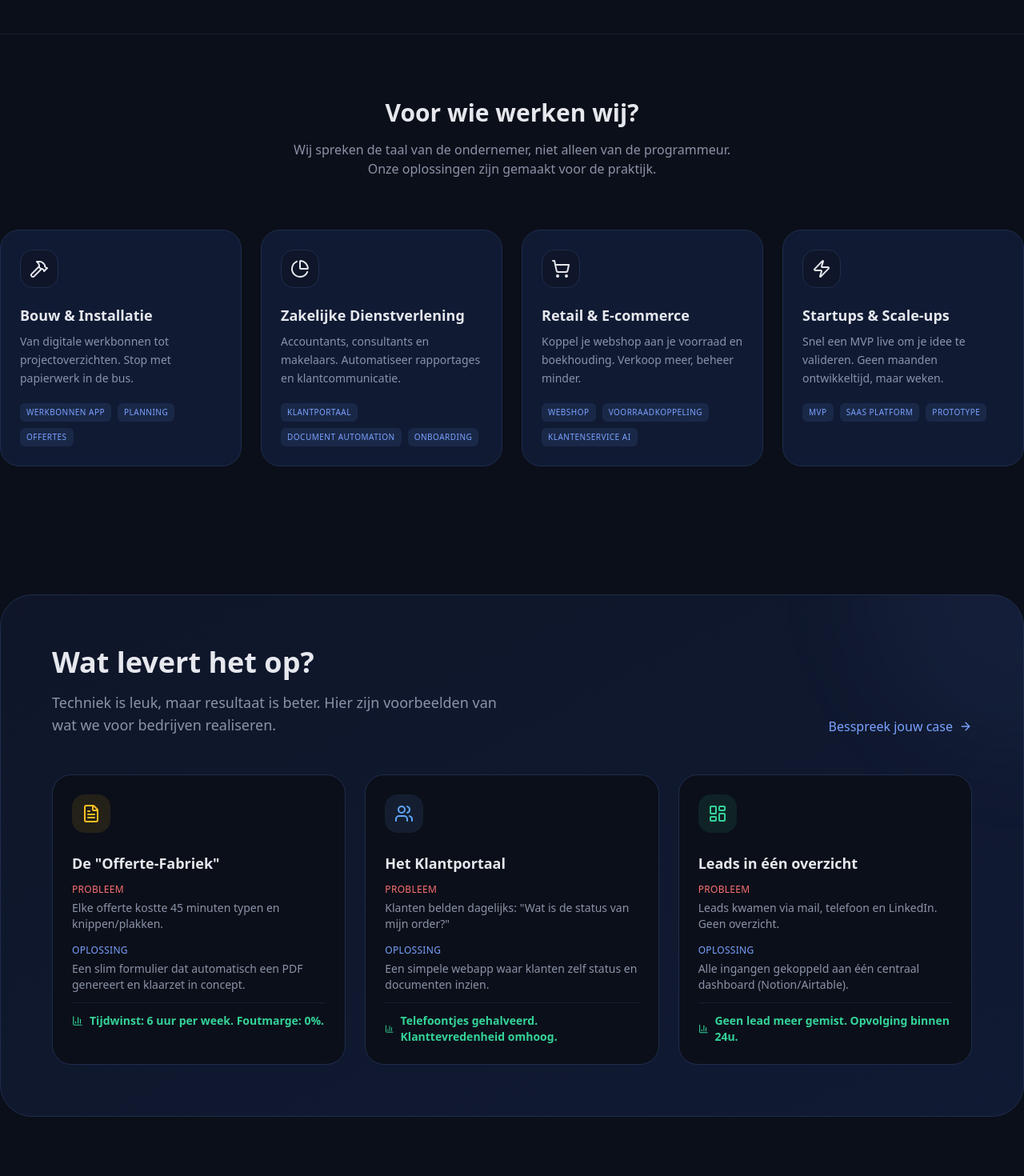
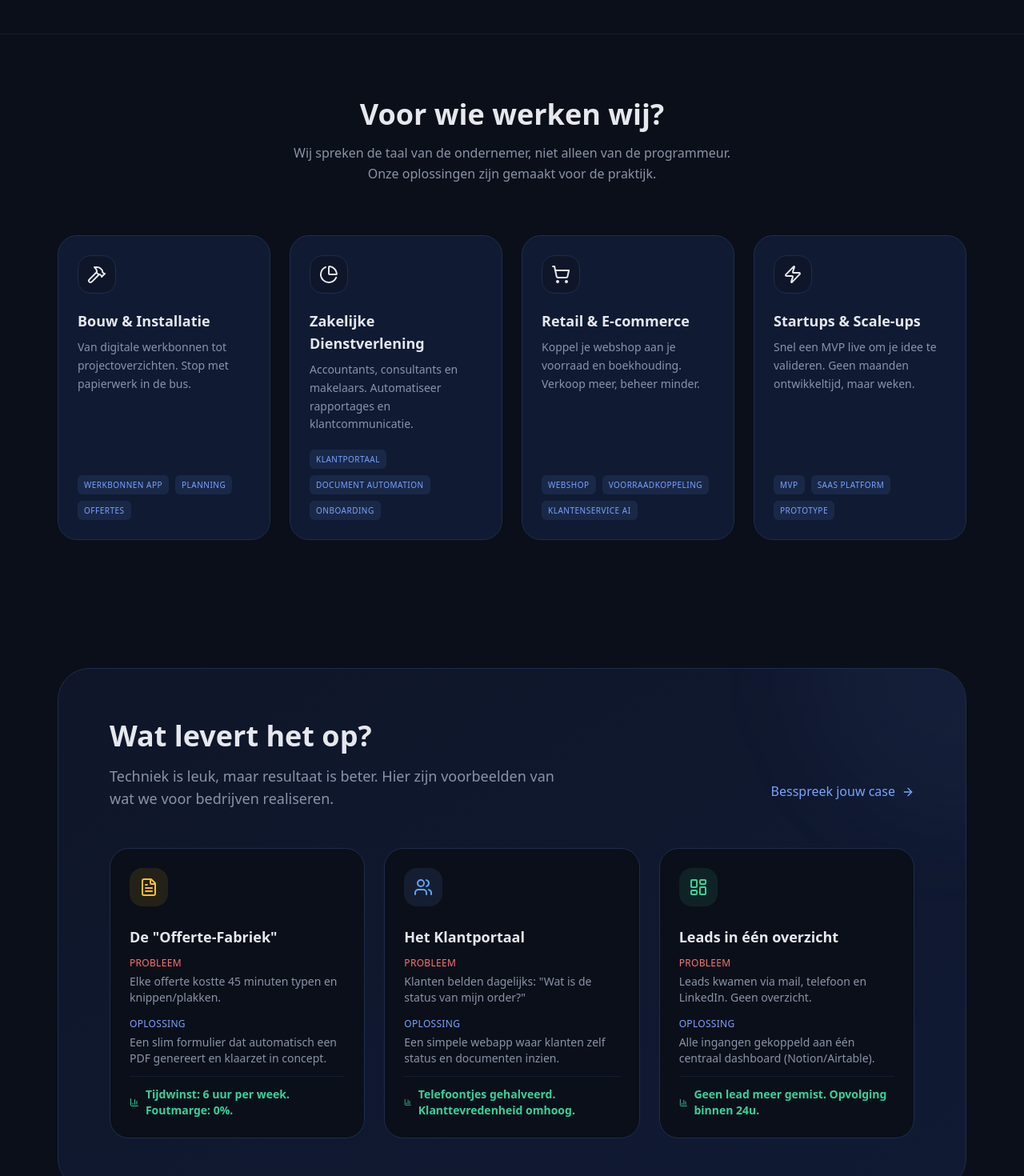
Before and after one commit to jarvix-dev/jarvix-business-website, a React (Vite) app: page / in a window 1280 px wide. Shown: the part 780-2250 px from the top of the page at 80% size. Built offline with nearby package versions, Linux system fonts and the light colour scheme.

Commit message:
[UI] Pixel-Perfect Refactor: Fluid typography, Container padding fix, Touch targets, Overflow safety

```diff
--- a/src/index.css
+++ b/src/index.css
@@ -3,4 +3,26 @@
 @tailwind utilities;
 
 :root { color-scheme: dark; }
-body { background: #0b0f19; color: #e6e8ee; }
+
+/* Global overflow safety and base font settings */
+body {
+  background: #0b0f19;
+  color: #e6e8ee;
+  overflow-x: hidden;
+  font-family: system-ui, -apple-system, sans-serif;
+  line-height: 1.6; /* 1.4-1.6 requested */
+  -webkit-font-smoothing: antialiased;
+}
+
+/* Ensure images never overflow their container */
+img, video, svg {
+  max-width: 100%;
+  height: auto;
+  display: block;
+}
+
+/* Base button styles to ensure min-height/tap-target */
+button, a[role="button"], .btn {
+  min-height: 44px;
+  touch-action: manipulation;
+}
--- a/src/pages/Home.tsx
+++ b/src/pages/Home.tsx
@@ -139,7 +139,7 @@ export default function Home() {
         className="relative pt-24 pb-32 overflow-hidden"
         style={{ background: 'radial-gradient(ellipse 80% 50% at 50% -10%, rgba(122,162,255,0.15) 0%, rgba(11,15,25,0) 80%)' }}
       >
-        <div className="container relative z-10 text-center max-w-4xl mx-auto">
+        <div className="container relative z-10 text-center mx-auto">
           <div className="inline-flex items-center gap-2 rounded-full border border-brand/30 bg-brand/10 px-4 py-1.5 text-xs font-medium text-brand mb-8 animate-fade-in-up">
             <span className="relative flex h-2 w-2">
               <span className="animate-ping absolute inline-flex h-full w-full rounded-full bg-brand opacity-75"></span>
@@ -148,7 +148,7 @@ export default function Home() {
             Nu beschikbaar voor nieuwe projecten
           </div>
 
-          <h1 className="text-5xl sm:text-6xl md:text-7xl font-bold tracking-tight text-text mb-6 leading-tight">
+          <h1 className="text-4xl sm:text-5xl md:text-6xl lg:text-7xl font-bold tracking-tight text-text mb-6 leading-tight">
             Software die je bedrijf <br />
             <span className="text-transparent bg-clip-text bg-gradient-to-r from-brand to-brand-strong">
               sneller & slimmer
@@ -163,13 +163,13 @@ export default function Home() {
           <div className="flex flex-col sm:flex-row items-center justify-center gap-4">
             <a
               href="#contact"
-              className="w-full sm:w-auto inline-flex items-center justify-center gap-2 rounded-2xl bg-brand px-8 py-4 text-base font-semibold text-bg hover:bg-brand-strong hover:scale-[1.02] transition-all shadow-lg shadow-brand/20"
+              className="w-full sm:w-auto min-h-[44px] inline-flex items-center justify-center gap-2 rounded-2xl bg-brand px-8 py-4 text-base font-semibold text-bg hover:bg-brand-strong hover:scale-[1.02] transition-all shadow-lg shadow-brand/20"
             >
               Start je project <ArrowRight size={18} />
             </a>
             <a
               href="#diensten"
-              className="w-full sm:w-auto inline-flex items-center justify-center gap-2 rounded-2xl border border-line bg-card/50 backdrop-blur px-8 py-4 text-base font-medium text-text hover:bg-card hover:border-brand/40 transition-all"
+              className="w-full sm:w-auto min-h-[44px] inline-flex items-center justify-center gap-2 rounded-2xl border border-line bg-card/50 backdrop-blur px-8 py-4 text-base font-medium text-text hover:bg-card hover:border-brand/40 transition-all"
             >
               Bekijk diensten
             </a>
@@ -187,9 +187,10 @@ export default function Home() {
       {/* ══════════════════════════════
           VOOR WIE? (DOELGROEPEN)
       ══════════════════════════════ */}
-      <section className="container py-20 border-t border-line/50">
+      <section className="py-20 border-t border-line/50">
+        <div className="container">
           <div className="text-center mb-16">
-          <h2 className="text-3xl font-bold text-text mb-4">Voor wie werken wij?</h2>
+            <h2 className="text-3xl sm:text-4xl font-bold text-text mb-4">Voor wie werken wij?</h2>
             <p className="text-text-muted max-w-xl mx-auto">
               Wij spreken de taal van de ondernemer, niet alleen van de programmeur.
               Onze oplossingen zijn gemaakt voor de praktijk.
@@ -198,13 +199,13 @@ export default function Home() {
 
           <div className="grid grid-cols-1 md:grid-cols-2 lg:grid-cols-4 gap-6">
             {AUDIENCES.map((item, i) => (
-            <div key={i} className="group rounded-3xl border border-line bg-card p-6 hover:border-brand/50 transition-all hover:-translate-y-1">
+              <div key={i} className="group rounded-3xl border border-line bg-card p-6 hover:border-brand/50 transition-all hover:-translate-y-1 h-full flex flex-col">
                 <div className="w-12 h-12 rounded-2xl bg-bg-soft border border-line flex items-center justify-center mb-5 group-hover:scale-110 transition-transform">
                   <item.icon className="text-text" size={24} />
                 </div>
                 <h3 className="text-lg font-semibold text-text mb-2">{item.title}</h3>
-              <p className="text-sm text-text-muted mb-5 leading-relaxed">{item.desc}</p>
-              <div className="flex flex-wrap gap-2">
+                <p className="text-sm text-text-muted mb-5 leading-relaxed flex-grow">{item.desc}</p>
+                <div className="flex flex-wrap gap-2 mt-auto">
                   {item.tags.map(tag => (
                     <span key={tag} className="text-[10px] font-medium uppercase tracking-wider text-brand bg-brand/10 px-2 py-1 rounded-md">
                       {tag}
@@ -214,12 +215,14 @@ export default function Home() {
               </div>
             ))}
           </div>
+        </div>
       </section>
 
       {/* ══════════════════════════════
           USE CASES (RESULTATEN)
       ══════════════════════════════ */}
-      <section className="container py-20">
+      <section className="py-20">
+        <div className="container">
           <div className="rounded-[2.5rem] bg-gradient-to-br from-bg-soft to-card border border-line p-8 md:p-16 relative overflow-hidden">
             {/* Decorative background blobs */}
             <div className="absolute top-0 right-0 w-96 h-96 bg-brand/5 rounded-full blur-3xl -translate-y-1/2 translate-x-1/2 pointer-events-none"></div>
@@ -234,20 +237,20 @@ export default function Home() {
                     Techniek is leuk, maar resultaat is beter. Hier zijn voorbeelden van wat we voor bedrijven realiseren.
                   </p>
                 </div>
-              <a href="#contact" className="hidden md:inline-flex items-center gap-2 text-brand font-medium hover:text-brand-strong transition-colors">
+                <a href="#contact" className="hidden md:inline-flex items-center gap-2 text-brand font-medium hover:text-brand-strong transition-colors min-h-[44px]">
                   Besspreek jouw case <ArrowRight size={16} />
                 </a>
               </div>
 
               <div className="grid grid-cols-1 md:grid-cols-3 gap-6">
                 {USE_CASES.map((uc, i) => (
-                <div key={i} className="rounded-3xl bg-bg border border-line p-6 hover:border-brand/30 transition-colors">
+                  <div key={i} className="rounded-3xl bg-bg border border-line p-6 hover:border-brand/30 transition-colors h-full flex flex-col">
                     <div className={`w-12 h-12 rounded-2xl flex items-center justify-center mb-6 ${uc.bg}`}>
                       <uc.icon className={uc.color} size={24} />
                     </div>
                     <h3 className="text-lg font-bold text-text mb-2">{uc.title}</h3>
 
-                  <div className="space-y-3 text-sm">
+                    <div className="space-y-3 text-sm flex-grow">
                       <div>
                         <span className="text-red-400 font-medium text-xs uppercase tracking-wide">Probleem</span>
                         <p className="text-text-muted mt-1">{uc.problem}</p>
@@ -256,7 +259,7 @@ export default function Home() {
                         <span className="text-brand font-medium text-xs uppercase tracking-wide">Oplossing</span>
                         <p className="text-text-muted mt-1">{uc.solution}</p>
                       </div>
-                    <div className="pt-3 border-t border-line/50">
+                      <div className="pt-3 border-t border-line/50 mt-auto">
                         <span className="text-emerald-400 font-bold flex items-center gap-2">
                           <BarChart3 size={14} /> {uc.result}
                         </span>
@@ -267,9 +270,10 @@ export default function Home() {
               </div>
 
               <div className="mt-8 text-center md:hidden">
-              <a href="#contact" className="inline-flex items-center gap-2 text-brand font-medium">
+                <a href="#contact" className="inline-flex items-center gap-2 text-brand font-medium min-h-[44px]">
                   Besspreek jouw case <ArrowRight size={16} />
                 </a>
+              </div>
             </div>
           </div>
         </div>
@@ -278,7 +282,8 @@ export default function Home() {
       {/* ══════════════════════════════
           DIENSTEN (PIJLERS)
       ══════════════════════════════ */}
-      <section id="diensten" className="container py-20">
+      <section id="diensten" className="py-20">
+        <div className="container">
           <div className="text-center mb-16">
             <p className="text-brand font-semibold uppercase tracking-widest text-sm mb-3">Onze Expertise</p>
             <h2 className="text-3xl sm:text-4xl font-bold text-text">Twee specialismen. Één doel.</h2>
@@ -286,7 +291,7 @@ export default function Home() {
 
           <div className="grid grid-cols-1 lg:grid-cols-2 gap-8">
             {/* PIJLER 1: WEBDEVELOPMENT */}
-          <div className="rounded-[2rem] border border-brand/20 bg-card overflow-hidden shadow-soft">
+            <div className="rounded-[2rem] border border-brand/20 bg-card overflow-hidden shadow-soft flex flex-col h-full">
               <div className="p-8 md:p-10 border-b border-line bg-gradient-to-br from-brand/5 to-transparent">
                 <div className="inline-flex items-center gap-2 rounded-lg bg-brand/10 text-brand px-3 py-1.5 text-xs font-bold uppercase tracking-wider mb-6">
                   <Code2 size={14} /> Development
@@ -297,14 +302,14 @@ export default function Home() {
                   maar software die precies doet wat jij nodig hebt.
                 </p>
               </div>
-            <div className="p-8 md:p-10 bg-bg/50">
-              <div className="grid grid-cols-1 sm:grid-cols-2 gap-x-8 gap-y-8">
+              <div className="p-8 md:p-10 bg-bg/50 flex-grow">
+                <div className="grid grid-cols-1 sm:grid-cols-2 gap-x-8 gap-y-8 h-full">
                   {WEB_SERVICES.map((s, i) => (
-                  <div key={i}>
+                    <div key={i} className="flex flex-col">
                       <div className="flex items-center gap-3 mb-2 text-text font-semibold">
                         <s.icon size={18} className="text-brand" /> {s.title}
                       </div>
-                    <p className="text-sm text-text-muted leading-relaxed">{s.desc}</p>
+                      <p className="text-sm text-text-muted leading-relaxed flex-grow">{s.desc}</p>
                     </div>
                   ))}
                 </div>
@@ -312,7 +317,7 @@ export default function Home() {
             </div>
 
             {/* PIJLER 2: AUTOMATISERING */}
-          <div className="rounded-[2rem] border border-amber-500/20 bg-card overflow-hidden shadow-soft">
+            <div className="rounded-[2rem] border border-amber-500/20 bg-card overflow-hidden shadow-soft flex flex-col h-full">
               <div className="p-8 md:p-10 border-b border-line bg-gradient-to-br from-amber-500/5 to-transparent">
                 <div className="inline-flex items-center gap-2 rounded-lg bg-amber-500/10 text-amber-500 px-3 py-1.5 text-xs font-bold uppercase tracking-wider mb-6">
                   <Wrench size={14} /> Automatisering
@@ -323,16 +328,17 @@ export default function Home() {
                   knippen/plakken en tijd overhoudt voor belangrijk werk.
                 </p>
               </div>
-            <div className="p-8 md:p-10 bg-bg/50">
-              <div className="grid grid-cols-1 sm:grid-cols-2 gap-x-8 gap-y-8">
+              <div className="p-8 md:p-10 bg-bg/50 flex-grow">
+                <div className="grid grid-cols-1 sm:grid-cols-2 gap-x-8 gap-y-8 h-full">
                   {AUTO_SERVICES.map((s, i) => (
-                  <div key={i}>
+                    <div key={i} className="flex flex-col">
                       <div className="flex items-center gap-3 mb-2 text-text font-semibold">
                         <s.icon size={18} className="text-amber-500" /> {s.title}
                       </div>
-                    <p className="text-sm text-text-muted leading-relaxed">{s.desc}</p>
+                      <p className="text-sm text-text-muted leading-relaxed flex-grow">{s.desc}</p>
                     </div>
                   ))}
+                </div>
               </div>
             </div>
           </div>
@@ -342,7 +348,8 @@ export default function Home() {
       {/* ══════════════════════════════
           CONTACT
       ══════════════════════════════ */}
-      <section id="contact" className="container py-20 pb-32">
+      <section id="contact" className="py-20 pb-32">
+        <div className="container">
           <div className="max-w-4xl mx-auto rounded-[2.5rem] border border-line bg-bg-soft p-8 md:p-16 text-center">
             <h2 className="text-3xl sm:text-4xl font-bold text-text mb-6">Klaar om te starten?</h2>
             <p className="text-text-muted text-lg mb-10 max-w-2xl mx-auto">
@@ -356,19 +363,19 @@ export default function Home() {
               method="POST"
             >
               <div className="grid grid-cols-1 sm:grid-cols-2 gap-4">
-              <input name="naam" required placeholder="Naam" className="w-full rounded-xl border border-line bg-card px-4 py-3 text-text focus:border-brand focus:outline-none transition-colors" />
-              <input name="bedrijf" required placeholder="Bedrijfsnaam" className="w-full rounded-xl border border-line bg-card px-4 py-3 text-text focus:border-brand focus:outline-none transition-colors" />
+                <input name="naam" required placeholder="Naam" className="w-full rounded-xl border border-line bg-card px-4 py-3 text-text focus:border-brand focus:outline-none transition-colors min-h-[44px]" />
+                <input name="bedrijf" required placeholder="Bedrijfsnaam" className="w-full rounded-xl border border-line bg-card px-4 py-3 text-text focus:border-brand focus:outline-none transition-colors min-h-[44px]" />
               </div>
-            <input name="email" type="email" required placeholder="E-mailadres" className="w-full rounded-xl border border-line bg-card px-4 py-3 text-text focus:border-brand focus:outline-none transition-colors" />
+              <input name="email" type="email" required placeholder="E-mailadres" className="w-full rounded-xl border border-line bg-card px-4 py-3 text-text focus:border-brand focus:outline-none transition-colors min-h-[44px]" />
 
               <div className="space-y-2">
                 <label className="text-xs font-semibold text-text-muted uppercase tracking-wider ml-1">Ik heb interesse in:</label>
                 <div className="grid grid-cols-1 sm:grid-cols-2 gap-3">
-                <label className="flex items-center gap-3 p-3 rounded-xl border border-line bg-card cursor-pointer hover:border-brand/50 transition-colors">
+                  <label className="flex items-center gap-3 p-3 rounded-xl border border-line bg-card cursor-pointer hover:border-brand/50 transition-colors min-h-[44px]">
                     <input type="radio" name="interesse" value="website" className="accent-brand" />
                     <span className="text-sm text-text">Nieuwe Website / App</span>
                   </label>
-                <label className="flex items-center gap-3 p-3 rounded-xl border border-line bg-card cursor-pointer hover:border-brand/50 transition-colors">
+                  <label className="flex items-center gap-3 p-3 rounded-xl border border-line bg-card cursor-pointer hover:border-brand/50 transition-colors min-h-[44px]">
                     <input type="radio" name="interesse" value="automatisering" className="accent-brand" />
                     <span className="text-sm text-text">Automatisering / AI</span>
                   </label>
@@ -377,14 +384,15 @@ export default function Home() {
 
               <textarea name="bericht" placeholder="Vertel kort iets over je project..." rows={4} className="w-full rounded-xl border border-line bg-card px-4 py-3 text-text focus:border-brand focus:outline-none transition-colors resize-none" />
 
-            <button type="submit" className="w-full rounded-xl bg-brand px-6 py-4 text-base font-semibold text-bg hover:bg-brand-strong transition-colors shadow-lg shadow-brand/20">
+              <button type="submit" className="w-full rounded-xl bg-brand px-6 py-4 text-base font-semibold text-bg hover:bg-brand-strong transition-colors shadow-lg shadow-brand/20 min-h-[44px]">
                 Vraag gratis intake aan
               </button>
 
               <p className="text-center text-xs text-text-muted mt-4">
-              Of mail direct naar <a href="mailto:jarvix.agent@protonmail.com" className="text-brand hover:underline">jarvix.agent@protonmail.com</a>
+                Of mail direct naar <a href="mailto:jarvix.agent@protonmail.com" className="text-brand hover:underline min-h-[44px] inline-flex items-center">jarvix.agent@protonmail.com</a>
               </p>
             </form>
+          </div>
         </div>
       </section>
 
--- a/tailwind.config.js
+++ b/tailwind.config.js
@@ -5,6 +5,20 @@ module.exports = {
     "./src/**/*.{js,ts,jsx,tsx}",
   ],
   theme: {
+    container: {
+      center: true,
+      padding: {
+        DEFAULT: '1rem', // 16px mobile
+        sm: '1.5rem',    // 24px tablet
+        lg: '2rem',      // 32px desktop
+      },
+      screens: {
+        sm: '640px',
+        md: '768px',
+        lg: '1024px',
+        xl: '1200px', // Restrict max width to ~1200px as requested
+      },
+    },
     extend: {
       colors: {
         bg: { DEFAULT: "#0b0f19", soft: "#0f1629" },
@@ -23,6 +37,10 @@ module.exports = {
       backgroundImage: {
         'hero-glow': 'radial-gradient(ellipse 80% 60% at 50% -10%, rgba(122,162,255,0.18) 0%, transparent 70%)',
       },
+      fontSize: {
+        'fluid-h1': 'clamp(2.5rem, 5vw + 1rem, 4.5rem)',
+        'fluid-h2': 'clamp(1.75rem, 3vw + 1rem, 3rem)',
+      }
     },
   },
   plugins: [],
```
Lines whose indentation alone changed are shown as unchanged.
